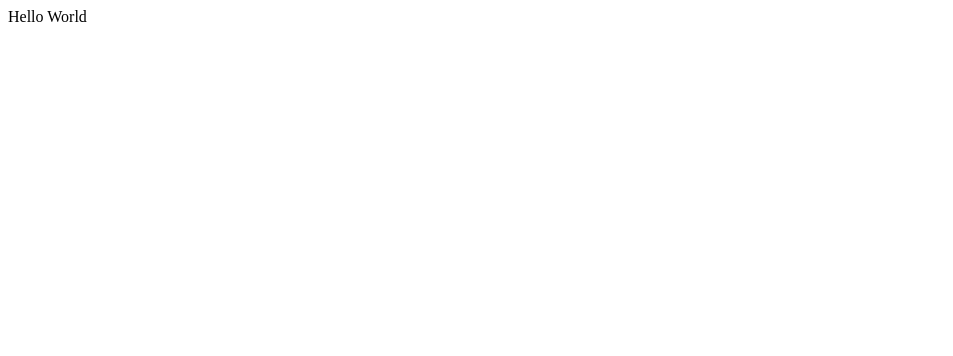
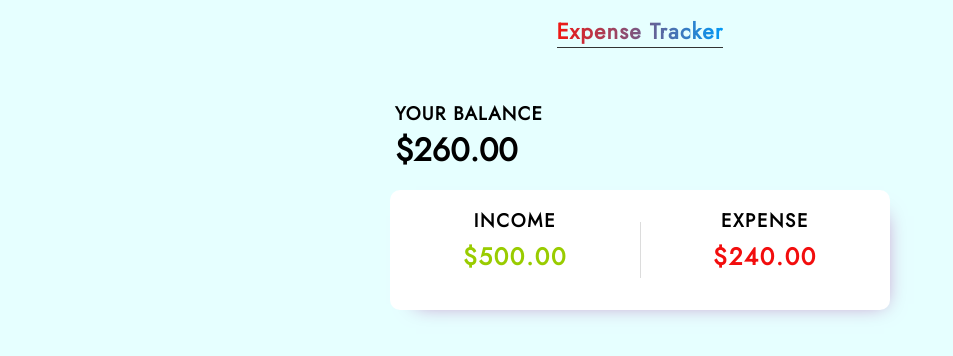
Before and after one commit to rohanb2001/ExpenseTracker, a React (Create React App) app: page / in a window 1280 px wide. Shown: the top 356 px of the page, without its empty margins (0-953 px from the left). Built offline with nearby package versions, Linux system fonts and the light colour scheme.

Commit message:
Added basic styling of the calculation tracker

```diff
--- a/package.json
+++ b/package.json
@@ -9,6 +9,7 @@
     "react": "^18.1.0",
     "react-dom": "^18.1.0",
     "react-scripts": "5.0.1",
+    "styled-components": "^5.3.5",
     "web-vitals": "^2.1.4"
   },
   "scripts": {
--- a/src/App.js
+++ b/src/App.js
@@ -1,7 +1,25 @@
 import "./App.css";
+import styled from "styled-components";
+import { Container } from "./globalStyles";
+import GlobaStyle from "./globalStyles";
+import Navbar from "./Components/Navbar/Navbar";
+import Header from "./Components/Header/Header";
+
+const AppContainer = styled(Container)`
+  display: flex;
+  flex-direction: column;
+  align-items: center;
+  height: 100vh;
+`;
 
 function App() {
-  return <div>Hello World</div>;
+  return (
+    <AppContainer>
+      <GlobaStyle />
+      <Navbar />
+      <Header />
+    </AppContainer>
+  );
 }
 
 export default App;
--- /dev/null
+++ b/src/Components/Header/Header.jsx
@@ -0,0 +1,35 @@
+import React from "react";
+import {
+  HeaderContent,
+  AmountHeading,
+  TrackerBox,
+  Income,
+  Expense,
+  Line,
+} from "./Header.styles";
+
+const Header = () => {
+  return (
+    <>
+      <HeaderContent>
+        <AmountHeading>
+          <h3>YOUR BALANCE</h3>
+          <h1>$260.00</h1>
+        </AmountHeading>
+        <TrackerBox>
+          <Income>
+            <h3>INCOME</h3>
+            <h2>$500.00</h2>
+          </Income>
+          <Line></Line>
+          <Expense>
+            <h3>EXPENSE</h3>
+            <h2>$240.00</h2>
+          </Expense>
+        </TrackerBox>
+      </HeaderContent>
+    </>
+  );
+};
+
+export default Header;
--- /dev/null
+++ b/src/Components/Header/Header.styles.js
@@ -0,0 +1,59 @@
+import styled from "styled-components";
+
+export const HeaderContent = styled.div`
+  height: 100px;
+  width: 500px;
+  margin: 20px 0;
+`;
+
+export const AmountHeading = styled.div`
+  width: 100%;
+  padding: 17px 5px;
+
+  h3 {
+    letter-spacing: 1.2px;
+  }
+`;
+
+export const TrackerBox = styled.div`
+  display: flex;
+  width: 100%;
+  height: 120px;
+  background: #fff;
+  text-align: center;
+  box-shadow: 10px 10px 20px -16px rgba(184, 116, 184, 1);
+  border-radius: 10px;
+`;
+
+export const Income = styled.div`
+  width: 200px;
+  text-align: center;
+  margin: 0 auto;
+  padding: 17px 0;
+  letter-spacing: 1.7px;
+
+  h2 {
+    color: #99cc00;
+    margin-top: 5px;
+  }
+`;
+
+export const Line = styled.div`
+  height: 56px;
+  width: 0.1px;
+  background: #dcdcdc;
+  margin: auto 0;
+`;
+
+export const Expense = styled.div`
+  width: 200px;
+  text-align: center;
+  margin: 0 auto;
+  padding: 17px 0;
+  letter-spacing: 1.7px;
+
+  h2 {
+    color: #f20d0d;
+    margin-top: 5px;
+  }
+`;
--- /dev/null
+++ b/src/Components/Navbar/Navbar.jsx
@@ -0,0 +1,29 @@
+import React from "react";
+import styled from "styled-components";
+
+const Heading = styled.h1`
+  background: #0099f7; /* fallback for old browsers */
+  background: -webkit-linear-gradient(
+    to right,
+    #f11712,
+    #0099f7
+  ); /* Chrome 10-25, Safari 5.1-6 */
+  background: linear-gradient(
+    to right,
+    #f11712,
+    #0099f7
+  ); /* W3C, IE 10+/ Edge, Firefox 16+, Chrome 26+, Opera 12+, Safari 7+ */
+
+  -webkit-background-clip: text;
+  -webkit-text-fill-color: transparent;
+  font-size: 22px;
+  letter-spacing: 1.2px;
+  border-bottom: 1px solid #333;
+  margin: 15px auto;
+`;
+
+const Navbar = () => {
+  return <Heading>Expense Tracker</Heading>;
+};
+
+export default Navbar;
--- /dev/null
+++ b/src/globalStyles.js
@@ -0,0 +1,29 @@
+import styled from "styled-components";
+import { createGlobalStyle } from "styled-components";
+
+const GlobaStyle = createGlobalStyle`
+@import url('https://fonts.googleapis.com/css2?family=Jost:wght@100;200;300;400&display=swap');
+
+* {
+    box-sizing: border-box ;
+    margin: 0 ;
+    padding:0 ;
+}
+
+body {
+    font-family:'Jost', sans-serif ;
+    background: #e6ffff
+}
+`;
+
+export const Container = styled.div`
+  max-width: 1200px;
+  margin: 0 auto;
+  padding: 0 50px;
+
+  @media screen and (max-width: 991px) {
+    padding: 0 30px;
+  }
+`;
+
+export default GlobaStyle;
```
Also changed, not shown: 1 other file (tests, documents, lock files or other folders).
